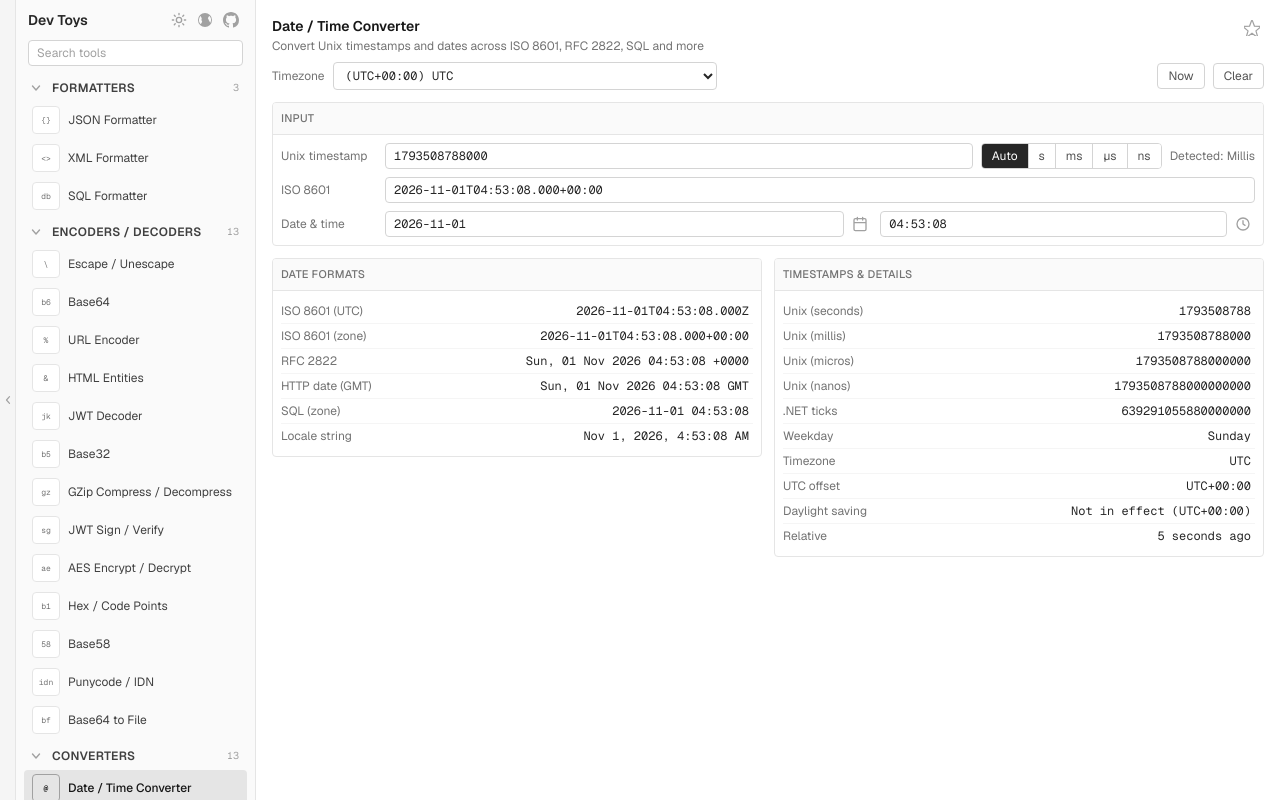
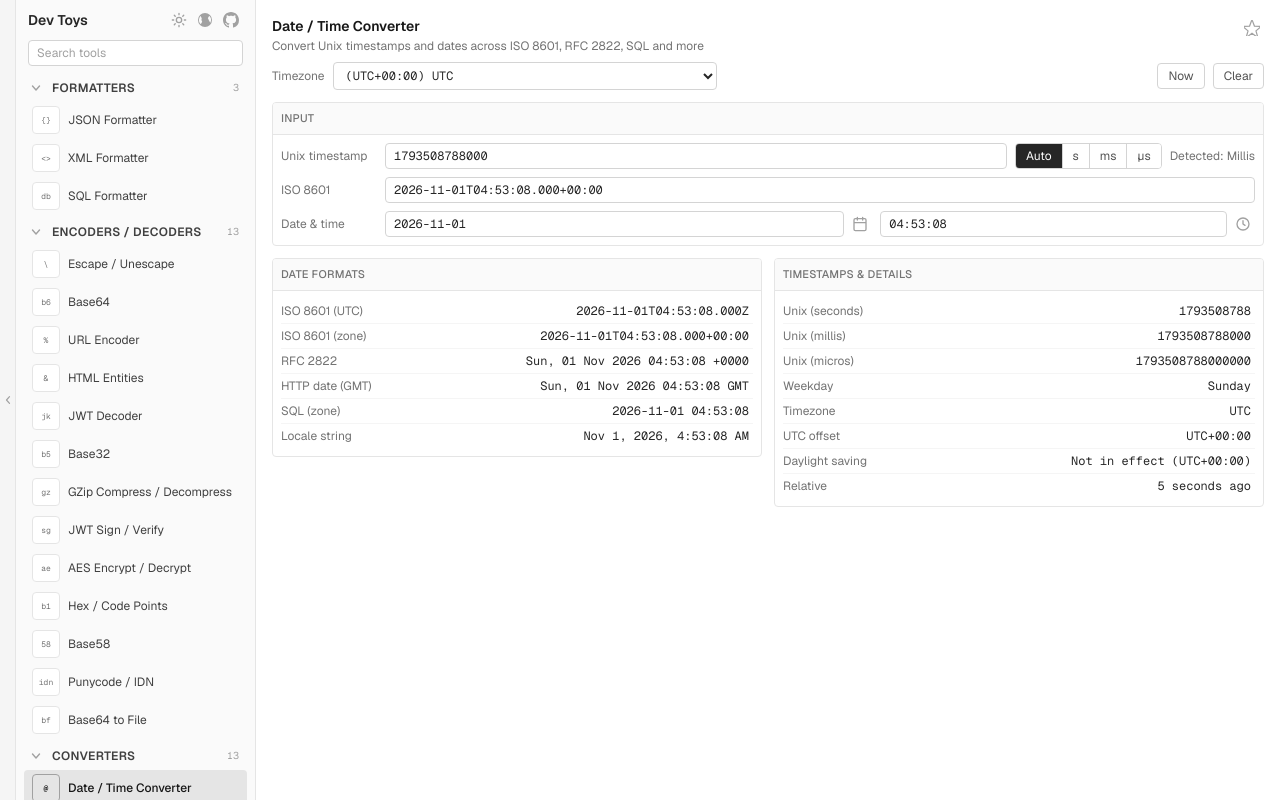
Before and after one commit to wwricu/devtoys, a Next.js app: page /converters/date-convert in a window 1280 px wide. Built offline with nearby package versions, Linux system fonts and the light colour scheme.

Commit message:
Drop the nanosecond and .NET ticks rows
Nothing else in the tool produced them, and a 19-digit value now reports that
no offered unit can read it instead of inventing a date. A stored "ns" unit
from an older visit falls back to Auto.

```diff
--- a/features/date/DateConverter.tsx
+++ b/features/date/DateConverter.tsx
@@ -94,8 +94,6 @@ function stampText(instant: Instant, unit: TimeUnit): string {
       return (instant.ns / 1_000_000_000n).toString();
     case "us":
       return (instant.ns / 1_000n).toString();
-    case "ns":
-      return instant.ns.toString();
     default:
       return String(instant.ms);
   }
@@ -221,7 +219,13 @@ const serverZones = ["UTC"];
 export default function DateConverter() {
   const { t } = useLang();
   const L = useText(strings);
-  const [unit, setUnit] = useStoredState<TimeUnit>("date.unit", "auto");
+  // Storage outlives the unit list, so a saved "ns" from an older build reads as
+  // auto instead of going unmatched by every comparison below.
+  const [storedUnit, setUnit] = useStoredState<TimeUnit | "ns">(
+    "date.unit",
+    "auto",
+  );
+  const unit: TimeUnit = storedUnit === "ns" ? "auto" : storedUnit;
   const [zone, setZone] = useStoredState<string>("date.zone", "");
   const system = useSyncExternalStore(noSubscription, systemZone, () => "UTC");
   const zoneOptions = useSyncExternalStore(
@@ -312,13 +316,11 @@ export default function DateConverter() {
     { value: "s", label: L.secondsShort },
     { value: "ms", label: L.millisShort },
     { value: "us", label: L.microsShort },
-    { value: "ns", label: L.nanosShort },
   ];
   const unitLabels: Record<Exclude<TimeUnit, "auto">, string> = {
     s: L.seconds,
     ms: L.millis,
     us: L.micros,
-    ns: L.nanos,
   };
 
   const dayNames = [
@@ -715,8 +717,6 @@ export default function DateConverter() {
               <Field label={L.unixSeconds} value={fields.unixSeconds} />
               <Field label={L.unixMillis} value={fields.unixMillis} />
               <Field label={L.unixMicros} value={fields.unixMicros} />
-              <Field label={L.unixNanos} value={fields.unixNanos} />
-              <Field label={L.dotnetTicks} value={fields.dotnetTicks} />
               <Field label={L.weekday} value={dayNames[fields.weekday]} />
               <Field label={L.timezone} value={fields.timezone} />
               <Field label={L.utcOffset} value={fields.offset} />
--- a/features/date/format.ts
+++ b/features/date/format.ts
@@ -8,7 +8,7 @@ import {
   type WallStatus,
 } from "./zone";
 
-export type TimeUnit = "auto" | "s" | "ms" | "us" | "ns";
+export type TimeUnit = "auto" | "s" | "ms" | "us";
 
 export type InputKind =
   | "timestamp"
@@ -21,7 +21,7 @@ export type InputKind =
 export interface ParseResult {
   /** Whole milliseconds since the epoch; null when the input is empty/invalid. */
   ms: number | null;
-  /** Exact nanoseconds for numeric input, so micro/nano outputs keep precision. */
+  /** Exact sub-millisecond precision for numeric input, so micros echo back unchanged. */
   ns: bigint | null;
   /** Which format the text was recognized as. */
   kind: InputKind;
@@ -40,14 +40,7 @@ const NUMERIC_RE = /^[+-]?\d+(?:\.\d+)?$/;
 function decimalToNs(raw: string, unit: Exclude<TimeUnit, "auto">): bigint {
   const negative = raw.startsWith("-");
   const [whole, fraction = ""] = raw.replace(/^[+-]/, "").split(".");
-  const factor =
-    unit === "s"
-      ? 1_000_000_000n
-      : unit === "ms"
-        ? 1_000_000n
-        : unit === "us"
-          ? 1_000n
-          : 1n;
+  const factor = { s: 1_000_000_000n, ms: 1_000_000n, us: 1_000n }[unit];
   const scale = 10n ** BigInt(fraction.length);
   const total =
     BigInt(whole || "0") * factor +
@@ -251,8 +244,8 @@ function matchRfc2822(text: string): Match {
 }
 
 /**
- * Parse a numeric Unix timestamp. "auto" picks seconds/millis/micros/nanos by
- * magnitude, so 10-digit values stay seconds and 19-digit ones stay nanos.
+ * Parse a numeric Unix timestamp. "auto" picks seconds/millis/micros by
+ * magnitude, so 10-digit values stay seconds and 16-digit ones stay micros.
  */
 export function parseTimestamp(raw: string, unit: TimeUnit): ParseResult {
   const text = raw.trim();
@@ -261,6 +254,9 @@ export function parseTimestamp(raw: string, unit: TimeUnit): ParseResult {
   const value = Number(text);
   if (!Number.isFinite(value)) return fail("timestamp", "range");
   const abs = Math.abs(value);
+  // Nothing above a microsecond scale is offered, so a value that big has no
+  // unit to read it as.
+  if (unit === "auto" && abs >= 1e17) return fail("timestamp", "range");
   const resolved =
     unit !== "auto"
       ? unit
@@ -268,9 +264,7 @@ export function parseTimestamp(raw: string, unit: TimeUnit): ParseResult {
         ? "s"
         : abs < 1e14
           ? "ms"
-          : abs < 1e17
-            ? "us"
-            : "ns";
+          : "us";
   const ns = decimalToNs(text, resolved);
   const ms = Number(ns / 1_000_000n);
   if (Math.abs(ms) > MAX_DATE_MS) return fail("timestamp", "range", resolved);
@@ -334,8 +328,6 @@ export interface DateFields {
   unixSeconds: string;
   unixMillis: string;
   unixMicros: string;
-  unixNanos: string;
-  dotnetTicks: string;
   relative: RelativeParts;
 }
 
@@ -417,8 +409,8 @@ export function relativeTime(ms: number, now = Date.now()): RelativeParts {
 }
 
 /**
- * Render an instant in the selected zone. Absolute outputs (UTC, HTTP, Unix,
- * ticks) ignore the zone; wall-clock outputs follow it.
+ * Render an instant in the selected zone. Absolute outputs (UTC, HTTP, Unix)
+ * ignore the zone; wall-clock outputs follow it.
  */
 export function formatDate(
   ms: number,
@@ -453,11 +445,6 @@ export function formatDate(
     unixSeconds: (stamp / 1_000_000_000n).toString(),
     unixMillis: (stamp / 1_000_000n).toString(),
     unixMicros: (stamp / 1_000n).toString(),
-    unixNanos: stamp.toString(),
-    dotnetTicks: (
-      stamp / 100n +
-      BigInt("621355968000000000")
-    ).toString(),
     relative: relativeTime(Math.trunc(ms), now),
   };
 }
--- a/features/date/locale.ts
+++ b/features/date/locale.ts
@@ -22,11 +22,9 @@ export const strings = {
     seconds: "Seconds",
     millis: "Millis",
     micros: "Micros",
-    nanos: "Nanos",
     secondsShort: "s",
     millisShort: "ms",
     microsShort: "µs",
-    nanosShort: "ns",
     detected: "Detected",
     badTimestamp: "Enter a numeric timestamp",
     dateFormats: "Date formats",
@@ -40,8 +38,6 @@ export const strings = {
     unixSeconds: "Unix (seconds)",
     unixMillis: "Unix (millis)",
     unixMicros: "Unix (micros)",
-    unixNanos: "Unix (nanos)",
-    dotnetTicks: ".NET ticks",
     weekday: "Weekday",
     timezone: "Timezone",
     utcOffset: "UTC offset",
@@ -104,11 +100,9 @@ export const strings = {
     seconds: "秒",
     millis: "毫秒",
     micros: "微秒",
-    nanos: "纳秒",
     secondsShort: "秒",
     millisShort: "毫秒",
     microsShort: "微秒",
-    nanosShort: "纳秒",
     detected: "识别为",
     badTimestamp: "请输入数字时间戳",
     dateFormats: "日期格式",
@@ -122,8 +116,6 @@ export const strings = {
     unixSeconds: "Unix（秒）",
     unixMillis: "Unix（毫秒）",
     unixMicros: "Unix（微秒）",
-    unixNanos: "Unix（纳秒）",
-    dotnetTicks: ".NET 计时周期",
     weekday: "星期",
     timezone: "时区",
     utcOffset: "UTC 偏移",
```
